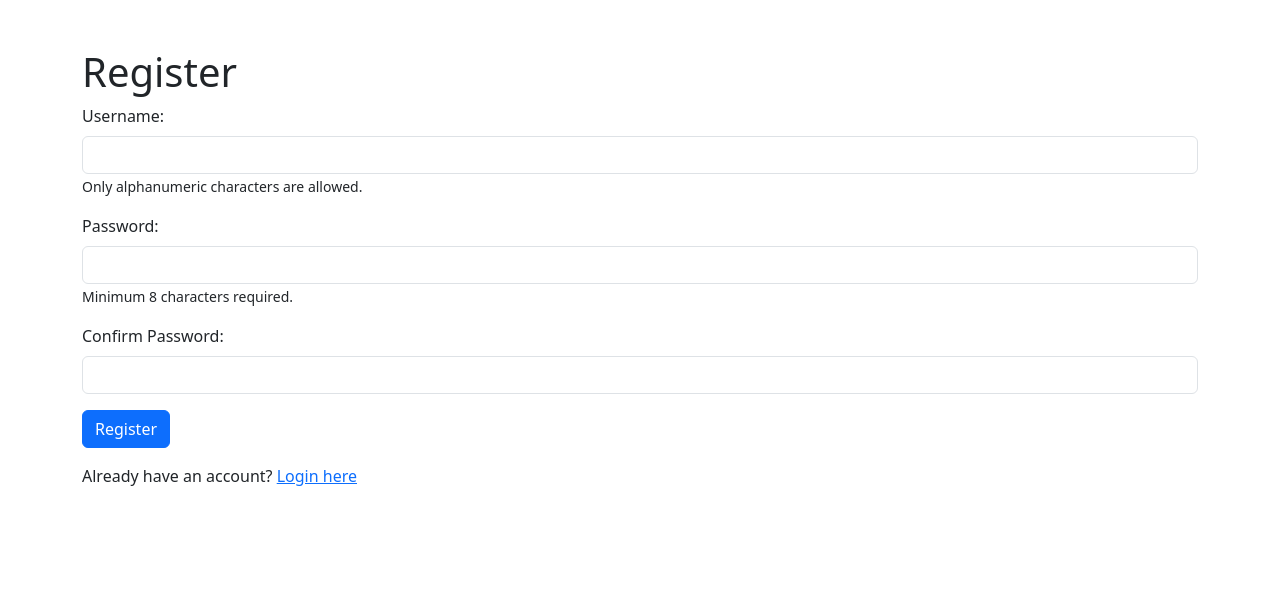
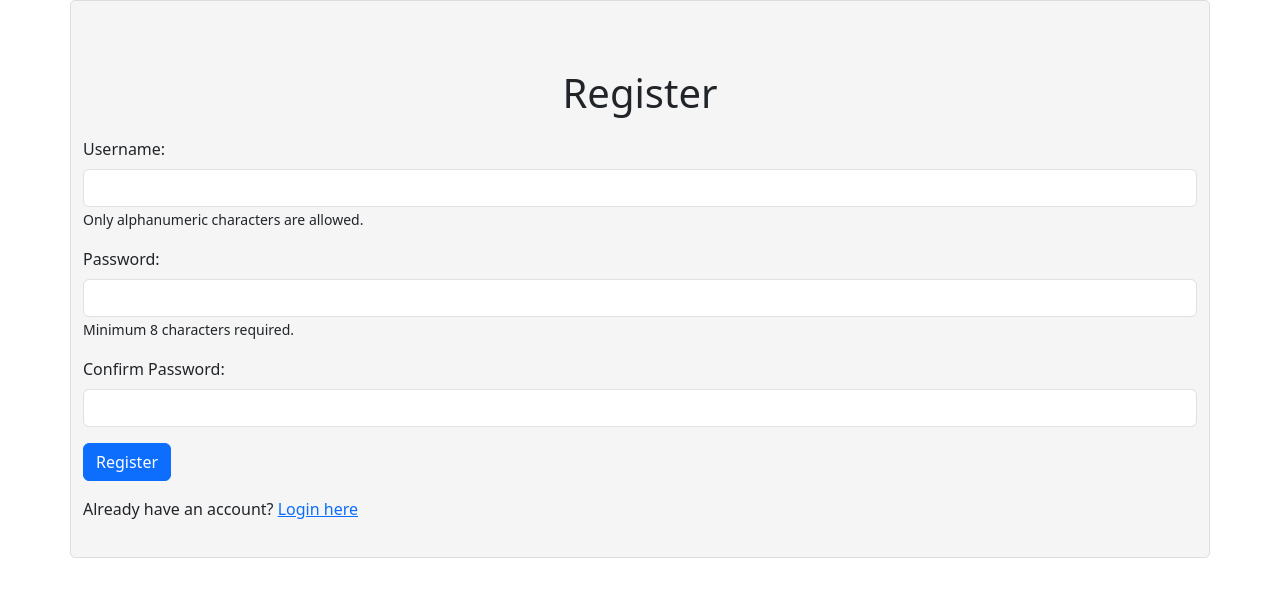
Before and after one commit to lgeti/domaca_3, a PHP site: page /View/user-register.php in a window 1280 px wide. Shown: the top 597 px of the page. Run offline with PHP 8.4, Linux system fonts and the light colour scheme; some libraries are stand-ins or nearby versions.

Commit message:
styles updates

```diff
--- a/View/group-chat.php
+++ b/View/group-chat.php
@@ -3,6 +3,8 @@
 <head>
     <title><?php echo $group['name']; ?></title>
     <link rel="stylesheet" type="text/css" href="../style/groupStyles.css">
+    <link href="https://cdn.jsdelivr.net/npm/bootstrap@5.3.0-alpha3/dist/css/bootstrap.min.css" rel="stylesheet" integrity="sha384-KK94CHFLLe+nY2dmCWGMq91rCGa5gtU4mk92HdvYe+M/SXH301p5ILy+dN9+nJOZ" crossorigin="anonymous"></head>
+
 </head>
 <body>
     <h1 class="text-center mb-4"><?php echo $group['name']; ?></h1>
--- a/View/user-register.php
+++ b/View/user-register.php
@@ -4,10 +4,8 @@
 <html>
 <head>
     <title>Register</title>
-    <link rel="stylesheet" href="styles.css">
-    <!-- Include Bootstrap CSS -->
-    <link rel="stylesheet" href="https://cdn.jsdelivr.net/npm/bootstrap@5.5.0/dist/css/bootstrap.min.css">
-</head>
+    <link rel="stylesheet" href="/domaca_3/style/loginregisterStyles.css">
+    <link href="https://cdn.jsdelivr.net/npm/bootstrap@5.3.0-alpha3/dist/css/bootstrap.min.css" rel="stylesheet" integrity="sha384-KK94CHFLLe+nY2dmCWGMq91rCGa5gtU4mk92HdvYe+M/SXH301p5ILy+dN9+nJOZ" crossorigin="anonymous"></head>
 <body>
     <div class="container">
         <h1 class="mt-5">Register</h1>
@@ -34,7 +32,6 @@
         <p class="mt-3">Already have an account? <a href="<?= BASE_URL ?>user/login">Login here</a></p>
     </div>
 
-    <!-- Include Bootstrap JS (at the end of the body) -->
-    <script src="https://cdn.jsdelivr.net/npm/bootstrap@5.5.0/dist/js/bootstrap.bundle.min.js"></script>
+
 </body>
 </html>
--- /dev/null
+++ b/style/loginregisterStyles.css
@@ -0,0 +1,33 @@
+.container {
+    max-width: 400px;
+    margin: 0 auto;
+    padding: 20px;
+    background-color: #f5f5f5;
+    border: 1px solid #ddd;
+    border-radius: 5px;
+}
+
+h1 {
+    text-align: center;
+}
+
+.alert {
+    margin-bottom: 10px;
+}
+
+form {
+    margin-top: 20px;
+}
+
+button {
+    margin-top: 10px;
+}
+
+.mt-3 {
+    margin-top: 20px;
+}
+
+a {
+    color: #007bff;
+    text-decoration: none;
+}
```
Also changed, not shown: View/group-selection.php (+2 -8 lines), View/user-login.php (+2 -5 lines).
